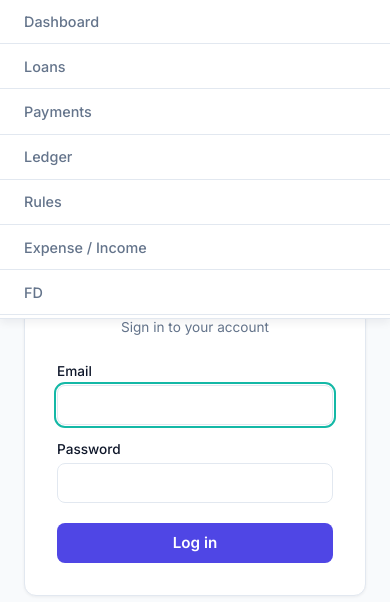
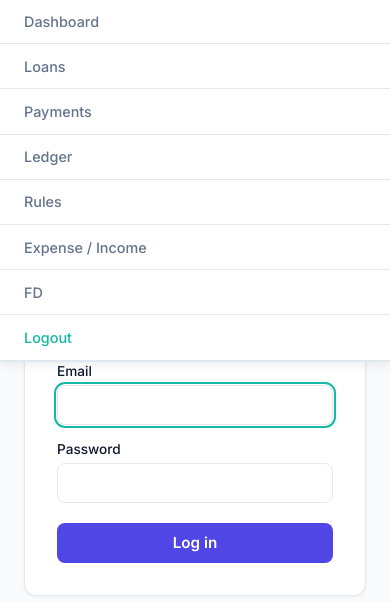
Before and after one commit to huzefaTaj/HAM, a Django app: page /login/?next=/dashboard/ in a window 390 px wide, after a click that opens the changed part. Shown: the part 46-648 px from the top of the page. Run offline with Django 5.2, Linux system fonts and the light colour scheme; a user stored in the database is signed in.

Commit message:
update code

```diff
--- a/core/templates/base.html
+++ b/core/templates/base.html
@@ -155,7 +155,7 @@
       align-items: stretch;
       gap: 0;
       max-height: 0;
-      overflow: hidden;
+      overflow-y: auto;
       background: var(--color-surface);
       border-bottom: 1px solid var(--color-border);
       box-shadow: 0 4px 8px rgba(15, 23, 42, 0.06);
@@ -169,7 +169,7 @@
     }
 
     .nav-toggle:checked ~ .nav-links {
-      max-height: 320px;
+      max-height: min(70vh, 600px);
     }
 
     main {
```
